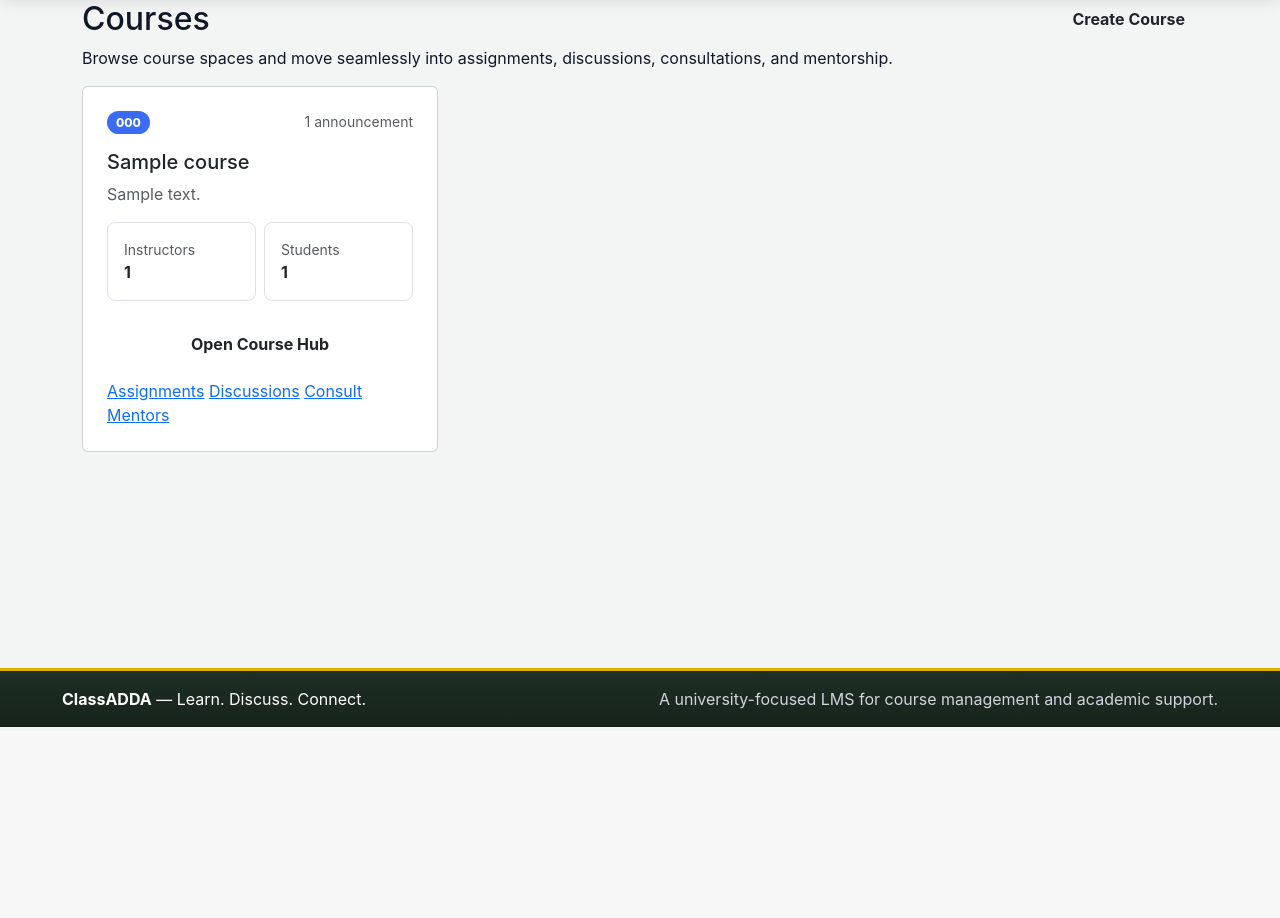
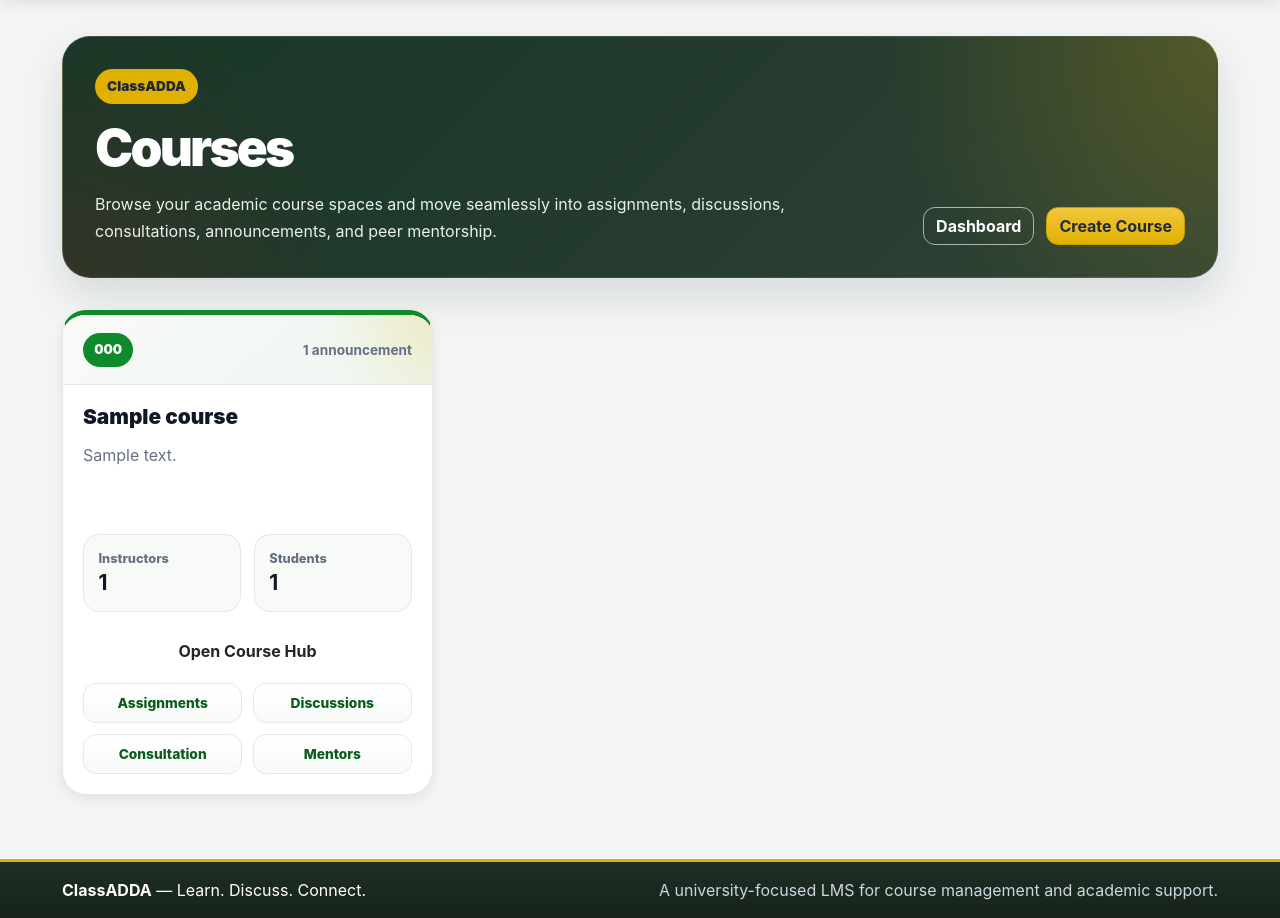
Before and after one commit to rownok221/smartlms, a Django app: page /courses/ in a window 1280 px wide. Shown: the part 69-987 px from the top of the page. Before the commit the page ends 796 px from the top, so only its background shows below. Run offline with Django 5.2, Linux system fonts and the light colour scheme; a user stored in the database is signed in; tables that the repository leaves empty hold one stand-in row (values such as "Sample post").

```diff
--- a/apps/accounts/urls.py
+++ b/apps/accounts/urls.py
@@ -1,10 +1,10 @@
-from django.urls import path
+from django.contrib.auth import views as auth_views
+from django.urls import path, reverse_lazy
 
 from .views import (
     UserLoginView,
     admin_dashboard,
     dashboard_redirect,
-    home,
     instructor_dashboard,
     student_dashboard,
     user_logout,
@@ -15,8 +15,45 @@ app_name = 'accounts'
 urlpatterns = [
     path('login/', UserLoginView.as_view(), name='login'),
     path('logout/', user_logout, name='logout'),
+
     path('dashboard/', dashboard_redirect, name='dashboard_redirect'),
     path('dashboard/admin/', admin_dashboard, name='admin_dashboard'),
     path('dashboard/instructor/', instructor_dashboard, name='instructor_dashboard'),
     path('dashboard/student/', student_dashboard, name='student_dashboard'),
+
+    path(
+        'password-reset/',
+        auth_views.PasswordResetView.as_view(
+            template_name='accounts/password_reset_form.html',
+            email_template_name='accounts/password_reset_email.html',
+            subject_template_name='accounts/password_reset_subject.txt',
+            success_url=reverse_lazy('accounts:password_reset_done'),
+        ),
+        name='password_reset'
+    ),
+
+    path(
+        'password-reset/done/',
+        auth_views.PasswordResetDoneView.as_view(
+            template_name='accounts/password_reset_done.html'
+        ),
+        name='password_reset_done'
+    ),
+
+    path(
+        'reset/<uidb64>/<token>/',
+        auth_views.PasswordResetConfirmView.as_view(
+            template_name='accounts/password_reset_confirm.html',
+            success_url=reverse_lazy('accounts:password_reset_complete'),
+        ),
+        name='password_reset_confirm'
+    ),
+
+    path(
+        'reset/done/',
+        auth_views.PasswordResetCompleteView.as_view(
+            template_name='accounts/password_reset_complete.html'
+        ),
+        name='password_reset_complete'
+    ),
 ]
--- a/config/settings.py
+++ b/config/settings.py
@@ -131,6 +131,9 @@ MEDIA_ROOT = BASE_DIR / 'media'
 LOGIN_URL = 'accounts:login'
 LOGIN_REDIRECT_URL = 'accounts:dashboard_redirect'
 LOGOUT_REDIRECT_URL = 'home'
+# Email configuration for local password reset testing
+EMAIL_BACKEND = 'django.core.mail.backends.console.EmailBackend'
+DEFAULT_FROM_EMAIL = 'ClassADDA Support <noreply@classadda.local>'
 
 # Default primary key field type
 # https://docs.djangoproject.com/en/6.0/ref/settings/#default-auto-field
--- a/static/css/styles.css
+++ b/static/css/styles.css
@@ -1445,3 +1445,201 @@ body {
         flex-direction: column;
     }
 }
+/* Course list page polish */
+
+.ca-courses-hero {
+    margin-bottom: 2rem;
+}
+
+.ca-course-grid {
+    display: grid;
+    grid-template-columns: repeat(3, minmax(0, 1fr));
+    gap: 1.35rem;
+}
+
+.ca-course-card-pro {
+    background: #ffffff;
+    border: 1px solid var(--ca-border);
+    border-radius: 24px;
+    box-shadow: var(--ca-shadow-sm);
+    overflow: hidden;
+    border-top: 5px solid var(--ca-green);
+    transition: transform 0.18s ease, box-shadow 0.18s ease, border-color 0.18s ease;
+}
+
+.ca-course-card-pro:hover {
+    transform: translateY(-5px);
+    box-shadow: var(--ca-shadow-md);
+    border-color: rgba(15, 138, 43, 0.35);
+}
+
+.ca-course-card-top {
+    display: flex;
+    justify-content: space-between;
+    align-items: center;
+    gap: 1rem;
+    padding: 1.1rem 1.25rem;
+    background:
+        radial-gradient(circle at top right, rgba(224, 177, 0, 0.18), transparent 28%),
+        linear-gradient(135deg, #F8FAF8, #EEF6F0);
+    border-bottom: 1px solid var(--ca-border);
+}
+
+.ca-course-badge {
+    display: inline-flex;
+    align-items: center;
+    padding: 0.45rem 0.7rem;
+    border-radius: 999px;
+    background: var(--ca-green);
+    color: #ffffff;
+    font-size: 0.82rem;
+    font-weight: 900;
+}
+
+.ca-course-count {
+    color: var(--ca-muted);
+    font-size: 0.85rem;
+    font-weight: 700;
+}
+
+.ca-course-card-body {
+    padding: 1.25rem;
+}
+
+.ca-course-card-body h2 {
+    font-size: 1.3rem;
+    font-weight: 900;
+    margin-bottom: 0.7rem;
+    color: var(--ca-text);
+}
+
+.ca-course-card-body p {
+    color: var(--ca-muted);
+    line-height: 1.65;
+    min-height: 76px;
+    margin-bottom: 1rem;
+}
+
+.ca-course-stats-row {
+    display: grid;
+    grid-template-columns: repeat(2, minmax(0, 1fr));
+    gap: 0.8rem;
+}
+
+.ca-course-stats-row > div {
+    padding: 0.9rem;
+    border-radius: 16px;
+    border: 1px solid var(--ca-border);
+    background: #F8FAF8;
+}
+
+.ca-course-stats-row span {
+    display: block;
+    color: var(--ca-muted);
+    font-size: 0.8rem;
+    font-weight: 800;
+    margin-bottom: 0.25rem;
+}
+
+.ca-course-stats-row strong {
+    color: var(--ca-text);
+    font-size: 1.3rem;
+    line-height: 1;
+}
+
+.ca-course-card-actions {
+    padding: 0 1.25rem 1.25rem;
+}
+
+.ca-course-shortcuts {
+    display: grid;
+    grid-template-columns: repeat(2, minmax(0, 1fr));
+    gap: 0.65rem;
+    margin-top: 0.85rem;
+}
+
+.ca-course-shortcuts a {
+    display: flex;
+    align-items: center;
+    justify-content: center;
+    min-height: 40px;
+    padding: 0.55rem 0.7rem;
+    border-radius: 13px;
+    text-decoration: none;
+    text-align: center;
+    font-weight: 850;
+    font-size: 0.86rem;
+    color: var(--ca-green-dark);
+    border: 1px solid var(--ca-border);
+    background: linear-gradient(180deg, #ffffff, #F7FAF7);
+    transition: all 0.15s ease;
+}
+
+.ca-course-shortcuts a:hover {
+    background: linear-gradient(180deg, var(--ca-green), var(--ca-green-dark));
+    border-color: var(--ca-green-dark);
+    color: #ffffff;
+}
+
+@media (max-width: 1199.98px) {
+    .ca-course-grid {
+        grid-template-columns: repeat(2, minmax(0, 1fr));
+    }
+}
+
+@media (max-width: 767.98px) {
+    .ca-course-grid {
+        grid-template-columns: 1fr;
+    }
+
+    .ca-course-card-body p {
+        min-height: auto;
+    }
+}
+
+@media (max-width: 575.98px) {
+    .ca-course-shortcuts {
+        grid-template-columns: 1fr;
+    }
+}
+/* Auth helper link */
+
+.ca-auth-help {
+    display: flex;
+    justify-content: center;
+    align-items: center;
+    gap: 0.45rem;
+    flex-wrap: wrap;
+    padding: 0.9rem;
+    border-radius: 14px;
+    background: #F8FAF8;
+    border: 1px solid var(--ca-border);
+    color: var(--ca-muted);
+    font-size: 0.92rem;
+}
+
+.ca-auth-help a {
+    color: var(--ca-green-dark);
+    font-weight: 900;
+    text-decoration: none;
+}
+
+.ca-auth-help a:hover {
+    text-decoration: underline;
+}
+.ca-auth-card input[type="email"],
+.ca-auth-card input[type="password"] {
+    width: 100%;
+    display: block;
+    padding: 0.65rem 0.85rem;
+    border-radius: 12px;
+    border: 1px solid var(--ca-border);
+    color: var(--ca-text);
+}
+
+.ca-auth-card input[type="email"]:focus,
+.ca-auth-card input[type="password"]:focus {
+    outline: none;
+    border-color: var(--ca-green);
+    box-shadow: 0 0 0 0.18rem rgba(15, 138, 43, 0.16);
+}
--- /dev/null
+++ b/templates/accounts/password_reset_subject.txt
@@ -0,0 +1 @@
+Reset your ClassADDA password
--- a/templates/courses/course_list.html
+++ b/templates/courses/course_list.html
@@ -3,78 +3,84 @@
 {% block title %}Courses | ClassADDA{% endblock %}
 
 {% block content %}
-<div class="container ca-page-wrap">
-    <div class="ca-section-header d-flex justify-content-between align-items-start flex-wrap gap-3">
+<div class="container ca-shell ca-workflow-wrap">
+
+    <section class="ca-page-hero ca-courses-hero">
         <div>
-            <h1 class="h2">Courses</h1>
-            <p>Browse course spaces and move seamlessly into assignments, discussions, consultations, and mentorship.</p>
+            <span class="ca-course-code">ClassADDA</span>
+            <h1>Courses</h1>
+            <p>
+                Browse your academic course spaces and move seamlessly into assignments,
+                discussions, consultations, announcements, and peer mentorship.
+            </p>
         </div>
 
+        <div class="ca-page-hero-actions">
+            <a href="{% url 'accounts:dashboard_redirect' %}" class="btn btn-outline-ca-light">
+                Dashboard
+            </a>
+
             {% if can_create_course %}
-            <a href="{% url 'courses:course_create' %}" class="btn btn-ca-primary">
+                <a href="{% url 'courses:course_create' %}" class="btn btn-ca-gold">
                     Create Course
                 </a>
             {% endif %}
         </div>
+    </section>
 
     {% if courses %}
-        <div class="row g-4">
+        <div class="ca-course-grid">
             {% for course in courses %}
-                <div class="col-md-6 col-xl-4">
-                    <div class="card h-100 ca-card-hover ca-card-accent-green">
-                        <div class="card-body p-4">
-                            <div class="d-flex justify-content-between align-items-start gap-2 mb-3">
-                                <span class="badge bg-primary">{{ course.code }}</span>
-                                <span class="small text-muted">
+                <article class="ca-course-card-pro">
+                    <div class="ca-course-card-top">
+                        <span class="ca-course-badge">{{ course.code }}</span>
+                        <span class="ca-course-count">
                             {{ course.announcements.count }} announcement{{ course.announcements.count|pluralize }}
                         </span>
                     </div>
 
-                            <h5 class="card-title mb-2">{{ course.title }}</h5>
+                    <div class="ca-course-card-body">
+                        <h2>{{ course.title }}</h2>
 
-                            <p class="text-muted mb-3">
-                                {{ course.description|default:"No description added yet."|truncatechars:130 }}
+                        <p>
+                            {{ course.description|default:"No description added yet."|truncatechars:150 }}
                         </p>
 
-                            <div class="row g-2 mb-4">
-                                <div class="col-6">
-                                    <div class="p-3 rounded-3 border bg-white">
-                                        <div class="small text-muted">Instructors</div>
+                        <div class="ca-course-stats-row">
+                            <div>
+                                <span>Instructors</span>
                                 <strong>{{ course.course_instructors.count }}</strong>
                             </div>
-                                </div>
-                                <div class="col-6">
-                                    <div class="p-3 rounded-3 border bg-white">
-                                        <div class="small text-muted">Students</div>
+
+                            <div>
+                                <span>Students</span>
                                 <strong>{{ course.enrollments.count }}</strong>
                             </div>
                         </div>
                     </div>
 
-                            <div class="d-grid gap-2 mb-3">
-                                <a href="{% url 'courses:course_detail' course.pk %}" class="btn btn-ca-primary">
+                    <div class="ca-course-card-actions">
+                        <a href="{% url 'courses:course_detail' course.pk %}" class="btn btn-ca-primary w-100">
                             Open Course Hub
                         </a>
-                            </div>
 
-                            <div class="ca-action-grid">
-                                <a href="{% url 'assignments:assignment_list' course.pk %}" class="ca-action-chip">Assignments</a>
-                                <a href="{% url 'discussions:thread_list' course.pk %}" class="ca-action-chip">Discussions</a>
-                                <a href="{% url 'consultations:consultation_list' course.pk %}" class="ca-action-chip">Consult</a>
-                                <a href="{% url 'mentorship:mentor_list' course.pk %}" class="ca-action-chip">Mentors</a>
+                        <div class="ca-course-shortcuts">
+                            <a href="{% url 'assignments:assignment_list' course.pk %}">Assignments</a>
+                            <a href="{% url 'discussions:thread_list' course.pk %}">Discussions</a>
+                            <a href="{% url 'consultations:consultation_list' course.pk %}">Consultation</a>
+                            <a href="{% url 'mentorship:mentor_list' course.pk %}">Mentors</a>
                         </div>
                     </div>
-                    </div>
-                </div>
+                </article>
             {% endfor %}
         </div>
     {% else %}
-        <div class="card ca-card-accent-gold">
-            <div class="card-body p-4">
-                <h5 class="mb-2">No courses available</h5>
-                <p class="text-muted mb-0">There are no visible courses for your account yet.</p>
+        <div class="ca-panel">
+            <div class="ca-empty-state">
+                No courses are available for your account yet.
             </div>
         </div>
     {% endif %}
+
 </div>
 {% endblock %}
```
Also changed, not shown: templates/accounts/login.html (+4 -3 lines), templates/accounts/password_reset_complete.html (added, +28 -0 lines), templates/accounts/password_reset_confirm.html (added, +64 -0 lines), templates/accounts/password_reset_done.html (added, +32 -0 lines), templates/accounts/password_reset_email.html (added, +11 -0 lines), templates/accounts/password_reset_form.html (added, +51 -0 lines). Lines whose indentation alone changed are shown as unchanged.
